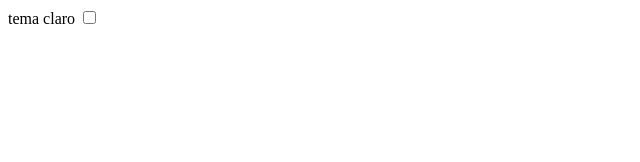
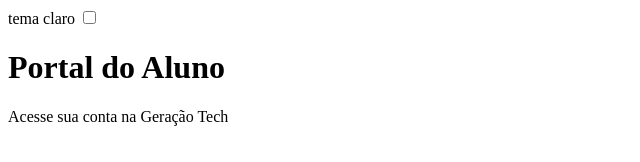
Before and after one commit to ViniciusGMonteiro/desafio, a plain HTML site: page index.html in a window 1280 px wide. Shown: the whole page, without its empty margins (0-640 px from the left). Drawn offline with Linux system fonts and the light colour scheme.

Commit message:
Estruturando2

```diff
--- a/index.html
+++ b/index.html
@@ -17,5 +17,13 @@
             <input type="checkbox" id="switch-tema">
         </label>
      </div>
+
+
+     <main>
+        <header>
+            <h1>Portal do Aluno</h1>
+            <p>Acesse sua conta na Geração Tech</p>
+        </header>
+     </main>
 </body>
 </html>
```
